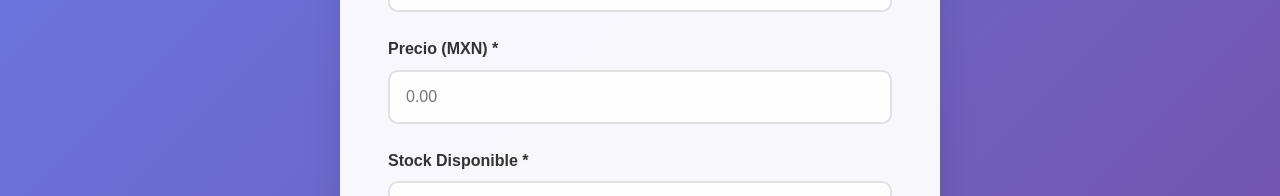
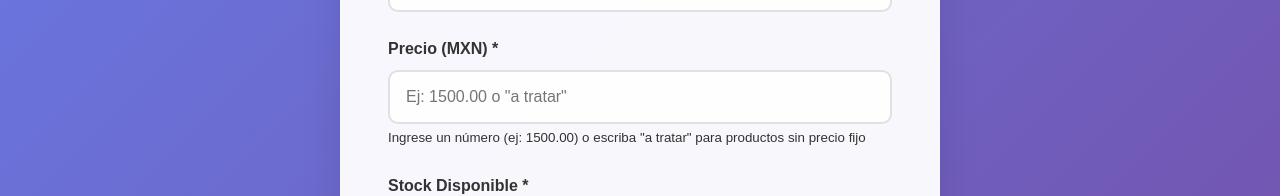
Before and after one commit to Mercy743/Servipuertas_Web_Site, a React (Vite) app in the folder client/: page /admin/agregar-producto in a window 1280 px wide. Shown: the part 504-700 px from the top of the page. Built offline with nearby package versions, Linux system fonts and the light colour scheme.

Commit message:
Modificación Agregar_Productos
Ci

```diff
--- a/client/src/pages/Admin/agregar_producto.tsx
+++ b/client/src/pages/Admin/agregar_producto.tsx
@@ -8,9 +8,15 @@ import "../../styles/form-products.css";
 const productSchema = yup.object({
   nombre: yup.string().required('El nombre del producto es requerido'),
   categoria: yup.string().required('La categoría es requerida'),
-  precio: yup.number()
-    .typeError('El precio debe ser un número')
-    .positive('El precio debe ser positivo')
+  precio: yup
+    .mixed()
+    .test('precio-valido', 'El precio debe ser un número positivo o "a tratar"', (value) => {
+      if (value === 'a tratar' || value === 'A tratar') return true;
+      if (value === '' || value === null || value === undefined) return false;
+
+      const numero = Number(value);
+      return !isNaN(numero) && numero >= 0;
+    })
     .required('El precio es requerido'),
   stock: yup.number()
     .typeError('El stock debe ser un número')
@@ -24,7 +30,7 @@ const productSchema = yup.object({
 type FormData = {
   nombre: string;
   categoria: string;
-  precio: number;
+  precio: number | string;
   stock: number;
   marca?: string;
   descripcion?: string;
@@ -43,6 +49,12 @@ const agregar_producto: React.FC = () => {
     try {
       console.log('Producto a agregar:', data);
 
+      // Determinar el tipo de precio basado en el valor
+      const precioValue = data.precio;
+      const precioTipo = (typeof precioValue === 'string' && precioValue.toLowerCase().includes('tratar'))
+        ? 'a tratar'
+        : 'fijo';
+
       const response = await fetch('http://localhost:3000/api/productos', {
         method: 'POST',
         headers: {
@@ -51,8 +63,8 @@ const agregar_producto: React.FC = () => {
         body: JSON.stringify({
           nombre: data.nombre,
           descripcion: data.descripcion || '',
-        precio: data.precio,
-        precio_tipo: 'fijo',
+          precio: precioTipo === 'fijo' ? Number(precioValue) : 0,
+          precio_tipo: precioTipo,
           stock: data.stock,
           imagen_url: '',
           marca: data.marca || '',
@@ -144,17 +156,18 @@ const agregar_producto: React.FC = () => {
                 <input
                   type="text"
                   id="precio"
-                  step="0.01"
-                  min="0"
                   {...register('precio')}
                   className={errors.precio ? 'error' : ''}
-                  placeholder="0.00"
+                  placeholder='Ej: 1500.00 o "a tratar"'
                 />
                 {errors.precio && (
                   <span className="error-message">
                     {errors.precio.message?.toString()}
                   </span>
                 )}
+                <small className="help-text">
+                  Ingrese un número (ej: 1500.00) o escriba "a tratar" para productos sin precio fijo
+                </small>
               </div>
 
               <div className="form-group">
```
Lines whose indentation alone changed are shown as unchanged.
